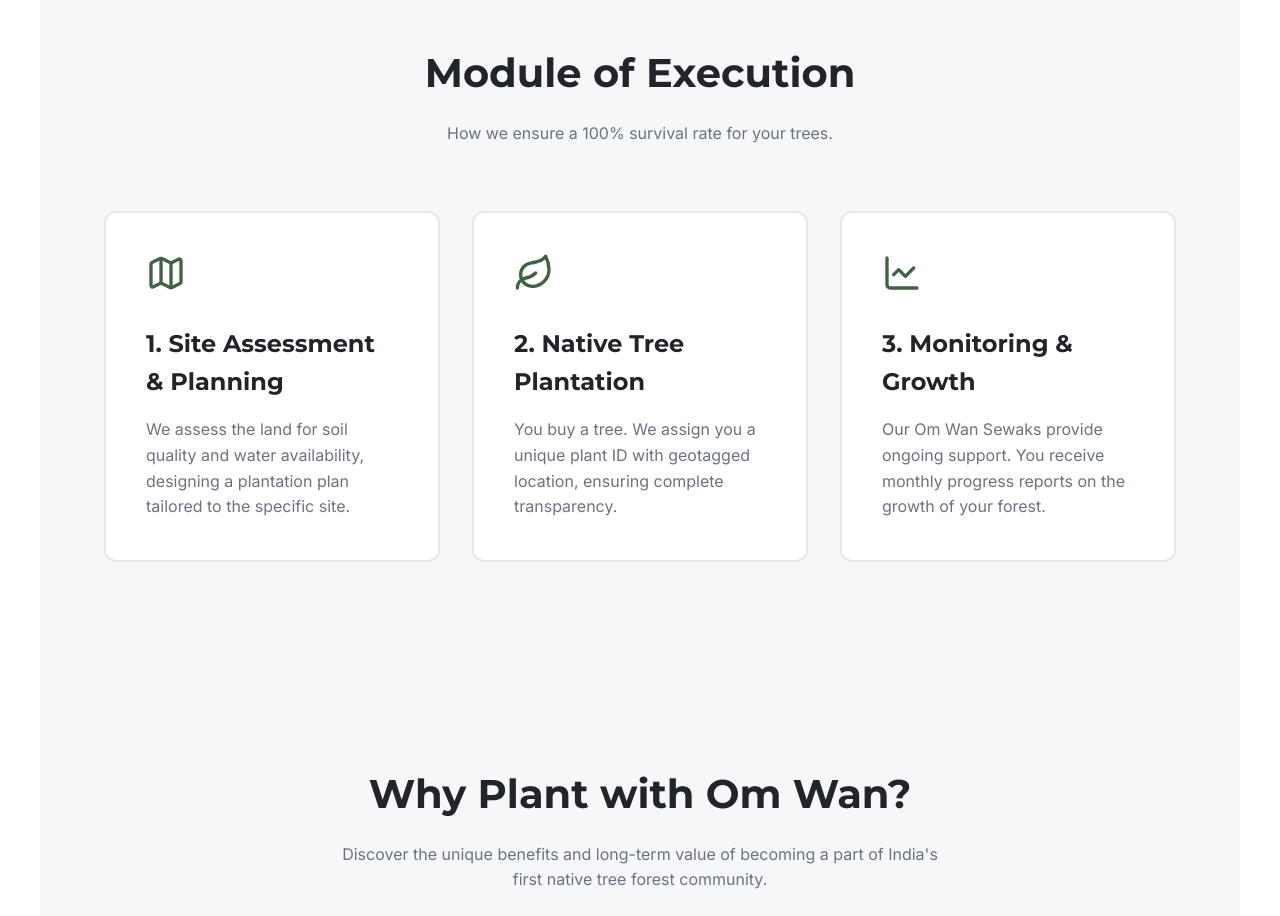
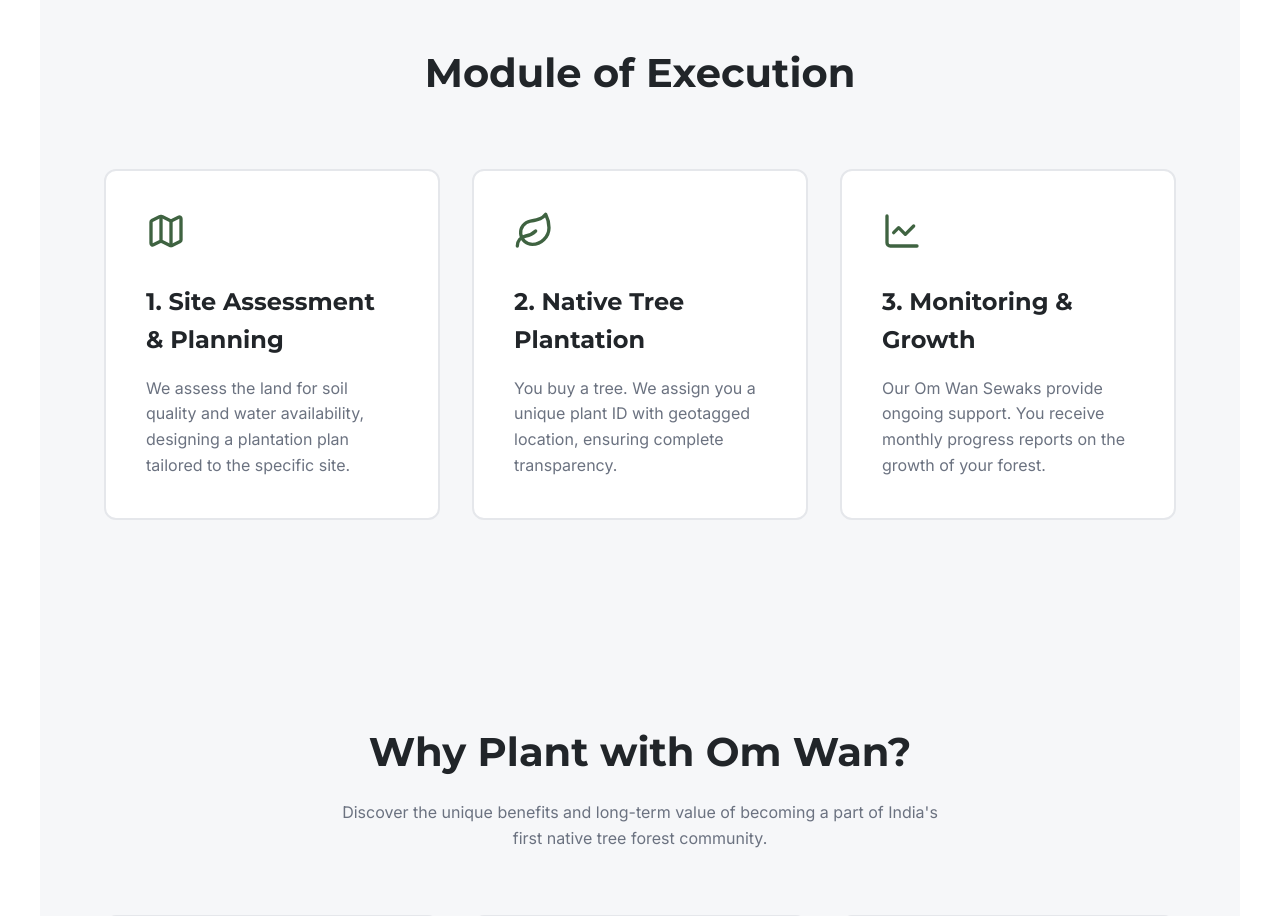
Before and after one commit to ashokaph335701-dot/Om-Wan, a React (Vite) app in the folder om-wan-web/: page / in a window 1280 px wide. Shown: the part 4000-4916 px from the top of the page. Built offline with nearby package versions, Linux system fonts and the light colour scheme.

Commit message:
feat: remove subtitle under Module of Execution heading

```diff
--- a/om-wan-web/src/components/HowItWorks.jsx
+++ b/om-wan-web/src/components/HowItWorks.jsx
@@ -24,9 +24,6 @@
     <section id="how-it-works" className="section-padding bg-gray">
       <div style={{ textAlign: 'center', marginBottom: '4rem' }}>
         <h2>Module of Execution</h2>
-        <p style={{ maxWidth: '600px', margin: '0 auto' }}>
-          How we ensure a 100% survival rate for your trees.
-        </p>
       </div>
 
       <div className="grid-cards">
```
